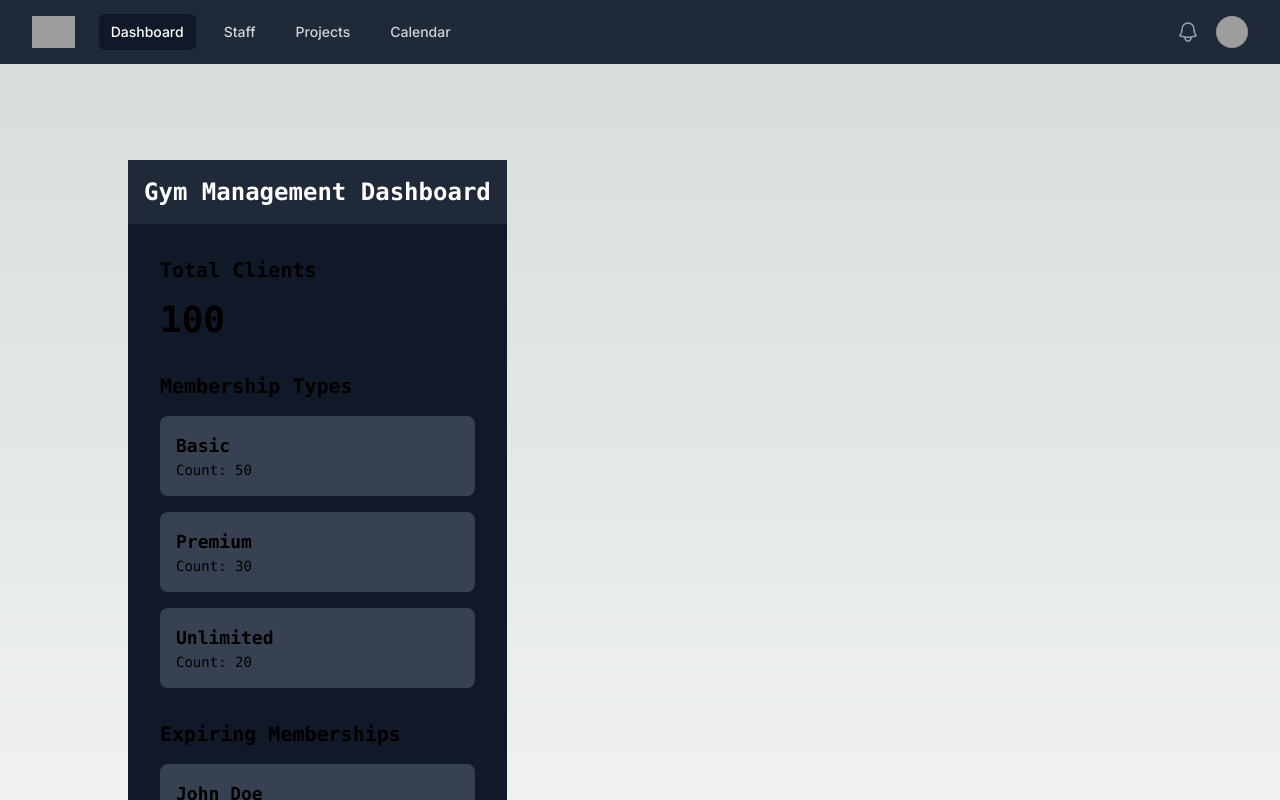
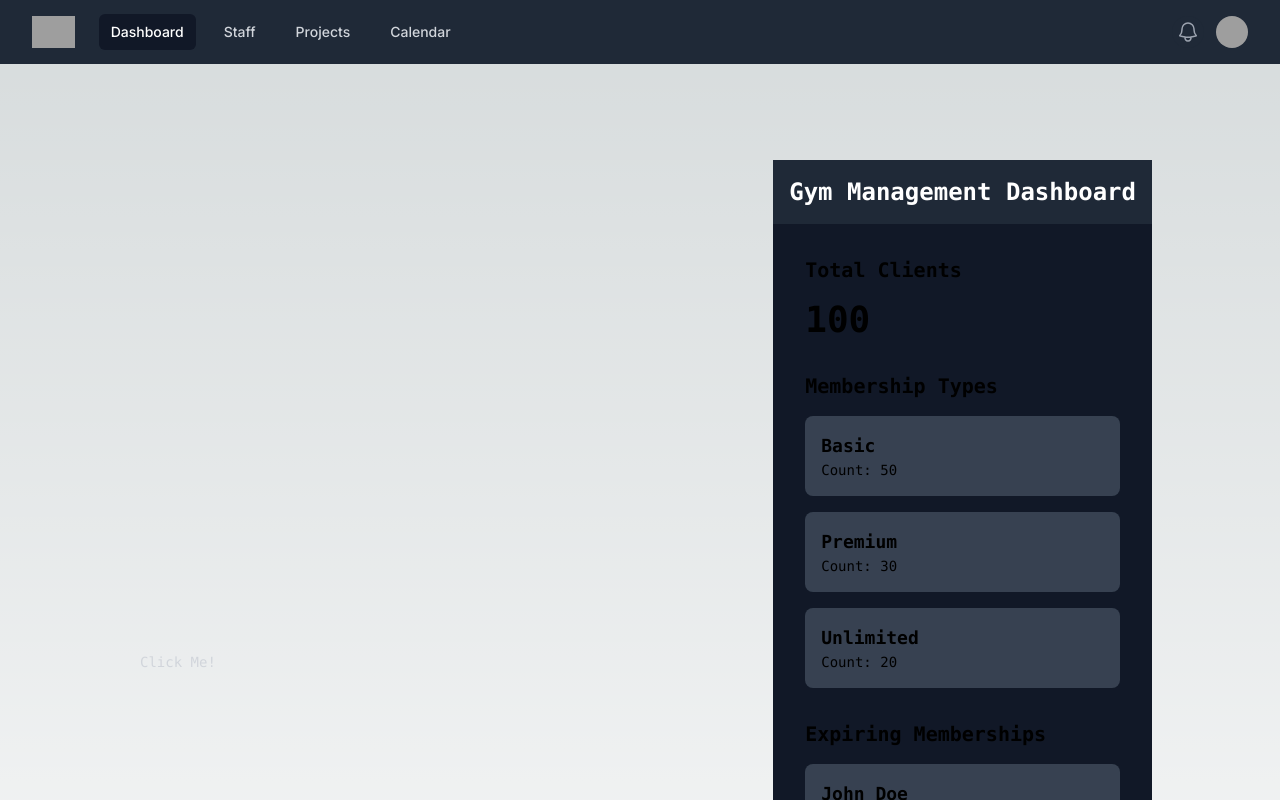
Before and after one commit to dnich02f/Fitness_Gym_Management_Software, a Next.js app in the folder nextjs_frontend/frontend/: page / in a window 1280 px wide. Shown: the top 800 px of the page. Built offline with nearby package versions, Linux system fonts and the light colour scheme; grey boxes are pictures that could not be loaded.

Commit message:
Added some more models and components.

```diff
--- a/nextjs_frontend/frontend/app/page.js
+++ b/nextjs_frontend/frontend/app/page.js
@@ -1,11 +1,13 @@
-import dashboard from "@/components/dashboard";
+"use client"
 import Dashboard from "@/components/dashboard";
+import Button from "@/components/Button";
 export default function Home() {
   return (
       <>
         <main className="flex min-h-screen flex-col items-center justify-between p-24">
           <div className="z-10 max-w-5xl w-full items-center justify-between font-mono text-sm lg:flex">
-            <Dashboard />
+              <Button onClick={() => alert('Button clicked!')} variant="secondary">Click Me!</Button>
+              <Dashboard />
           </div>
         </main>
     </>
--- /dev/null
+++ b/nextjs_frontend/frontend/components/Button.jsx
@@ -0,0 +1,17 @@
+const Button = ({ children, onClick, className = '', variant = 'primary' }) => {
+ // Define button styles based on the variant prop
+ const buttonClasses = `
+    ${className}
+    ${variant === 'primary' ? 'bg-gray-900 text-white' : ''}
+    ${variant === 'secondary' ? 'text-gray-300 hover:bg-gray-700 hover:text-white' : ''}
+    rounded-md px-3 py-2 text-sm font-medium
+ `;
+
+ return (
+    <button onClick={onClick} className={buttonClasses}>
+      {children}
+    </button>
+ );
+};
+
+export default Button;
--- /dev/null
+++ b/nextjs_frontend/frontend/components/Input.jsx
@@ -0,0 +1,14 @@
+function Input({ type, name, placeholder, value, onChange }) {
+ return (
+    <input
+      type={type}
+      name={name}
+      placeholder={placeholder}
+      value={value}
+      onChange={onChange}
+      className="border-2 border-gray-300 p-2 rounded-md w-full"
+    />
+ );
+}
+
+export default Input;
--- a/nextjs_frontend/frontend/components/membershipGrowthLineChart.js
+++ /dev/null
@@ -1,24 +0,0 @@
-import React from 'react';
-import { LineChart, Line, XAxis, YAxis, CartesianGrid, Tooltip, Legend } from 'recharts';
-
-const MembershipGrowthLineChart = ({ data }) => {
- return (
-    <LineChart
-      width={500}
-      height={300}
-      data={data}
-      margin={{
-        top: 5, right: 30, left: 20, bottom: 5,
-      }}
-    >
-      <CartesianGrid strokeDasharray="3 3" />
-      <XAxis dataKey="name" />
-      <YAxis />
-      <Tooltip />
-      <Legend />
-      <Line type="monotone" dataKey="count" stroke="#8884d8" activeDot={{ r: 8 }} />
-    </LineChart>
- );
-};
-
-export default MembershipGrowthLineChart;
```
Also changed, not shown: nextjs_frontend/frontend/components/Form.jsx (added).
